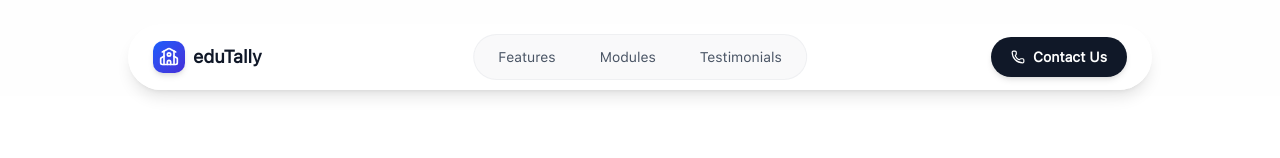
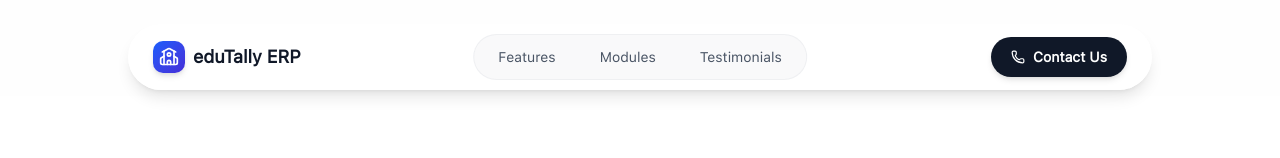
Before and after one commit to prashantyadav07/sfrontend, a React (Vite) app: page / in a window 1280 px wide. Shown: the top 158 px of the page. Built offline with nearby package versions, Linux system fonts and the light colour scheme; a web font is replaced by a local one.

Commit message:
Update header text to 'eduTally ERP'

```diff
--- a/src/components/sections/SchoolERPHeader.jsx
+++ b/src/components/sections/SchoolERPHeader.jsx
@@ -106,7 +106,7 @@ const SchoolERPHeader = () => {
               </div>
               <div className="flex flex-col">
                 <span className="text-base md:text-lg font-bold text-gray-900 leading-none">
-                  eduTally
+                  eduTally ERP
                 </span>
                 <span className="text-[8px] md:text-[9px] font-bold text-blue-600 tracking-wider uppercase">
 
```
